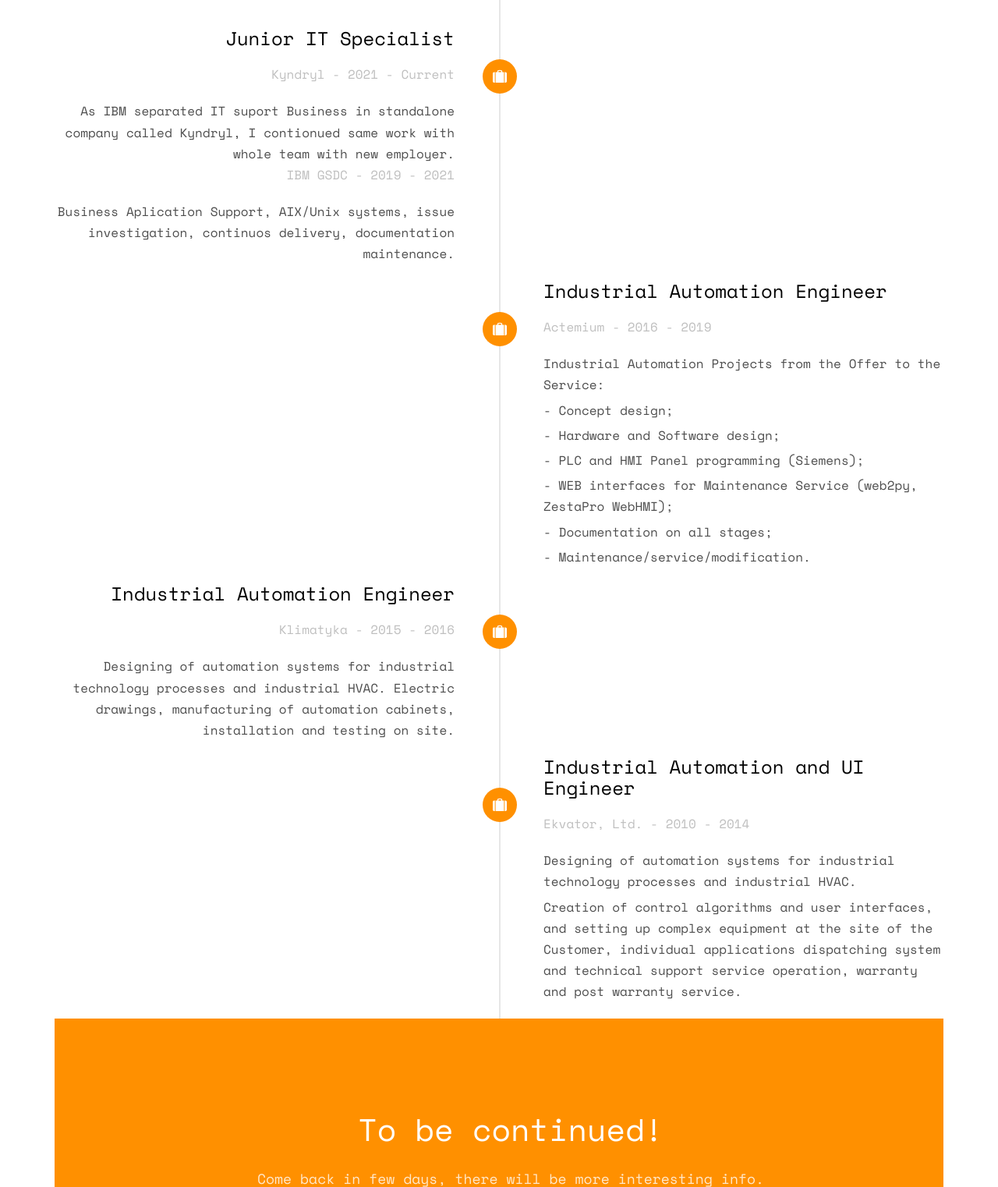
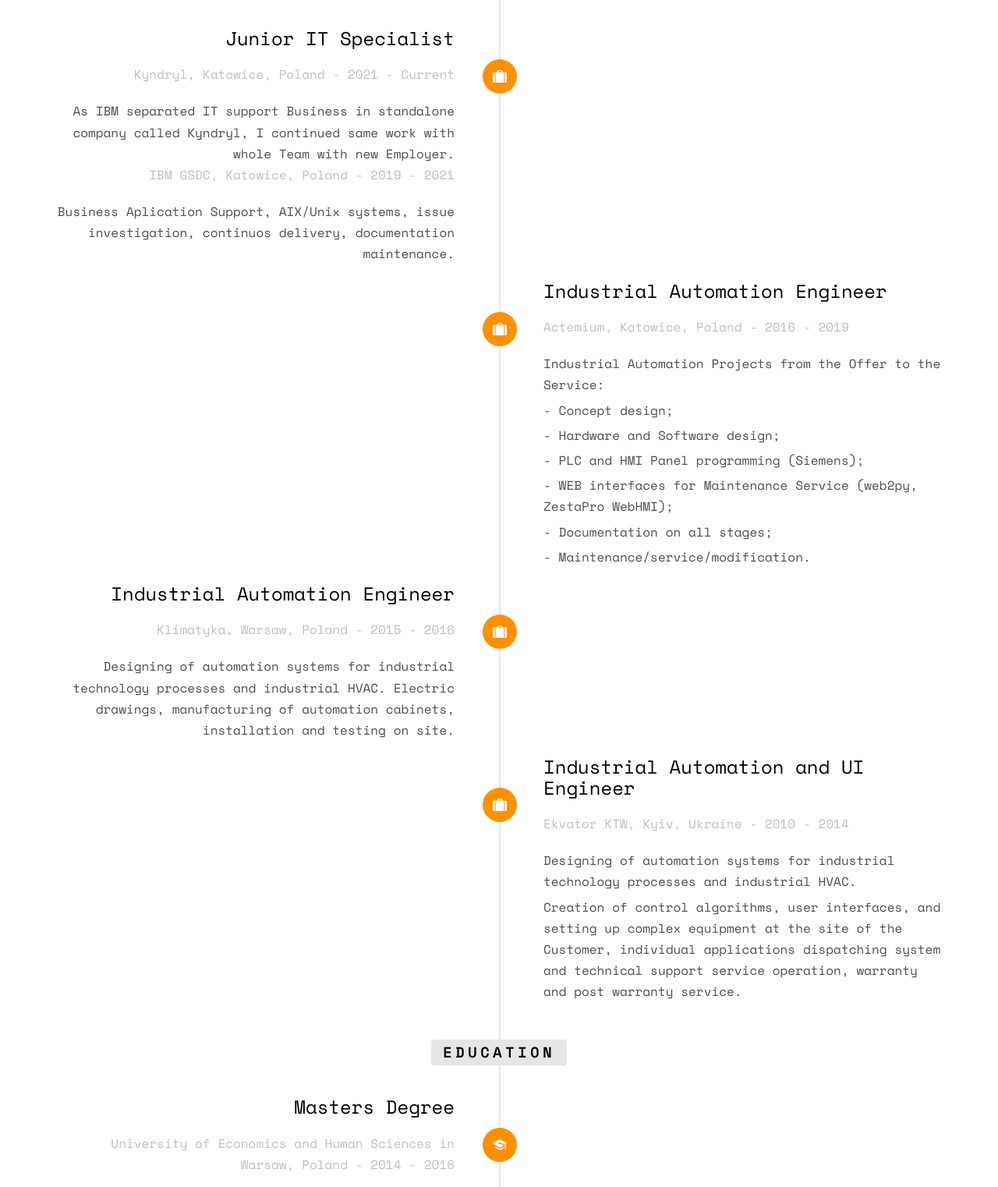
Before and after one commit to digitallizm/digitallizm.github.io, a plain HTML site: page index.html in a window 1280 px wide. Shown: the part 1720-3242 px from the top of the page at 78% size. Drawn offline with nearby package versions, Linux system fonts and the light colour scheme; some packages are replaced by stand-ins of ours; no server answers; files whose address does not match are found by name.

Commit message:
Education added and small corrections

```diff
--- a/index.html
+++ b/index.html
@@ -142,13 +142,13 @@
 							<div class="timeline-panel">
 								<div class="timeline-heading">
 									<h3 class="timeline-title">Junior IT Specialist</h3>
-									<span class="company">Kyndryl - 2021 - Current</span>
+									<span class="company">Kyndryl, Katowice, Poland - 2021 - Current</span>
 								</div>
 								<div class="timeline-body">
-									<p>As IBM separated IT suport Business in standalone company called Kyndryl, I contionued same work with whole team with new employer.</p>
+									<p>As IBM separated IT support Business in standalone company called Kyndryl, I continued same work with whole Team with new Employer.</p>
 								</div>
 								<div class="timeline-heading">
-									<span class="company">IBM GSDC - 2019 - 2021</span>
+									<span class="company">IBM GSDC, Katowice, Poland - 2019 - 2021</span>
 								</div>
 								<div class="timeline-body">
 									<p>Business Aplication Support, AIX/Unix systems, issue investigation, continuos delivery, documentation maintenance.</p>
@@ -160,7 +160,7 @@
 							<div class="timeline-panel">
 								<div class="timeline-heading">
 									<h3 class="timeline-title">Industrial Automation Engineer</h3>
-									<span class="company">Actemium - 2016 - 2019</span>
+									<span class="company">Actemium, Katowice, Poland - 2016 - 2019</span>
 								</div>
 								<div class="timeline-body">
 									<p>Industrial Automation Projects from the Offer to the Service:</p>
@@ -178,7 +178,7 @@
 							<div class="timeline-panel">
 								<div class="timeline-heading">
 									<h3 class="timeline-title">Industrial Automation Engineer</h3>
-									<span class="company">Klimatyka - 2015 - 2016</span>
+									<span class="company">Klimatyka, Warsaw, Poland - 2015 - 2016</span>
 								</div>
 								<div class="timeline-body">
 									<p>Designing of automation systems for industrial technology processes and industrial HVAC. Electric drawings, manufacturing of automation cabinets, installation and testing on site.</p>
@@ -190,44 +190,46 @@
 							<div class="timeline-panel">
 								<div class="timeline-heading">
 									<h3 class="timeline-title">Industrial Automation and UI Engineer</h3>
-									<span class="company">Ekvator, Ltd. - 2010 - 2014</span>
+									<span class="company">Ekvator KTW, Kyiv, Ukraine - 2010 - 2014</span>
 								</div>
 								<div class="timeline-body">
 									<p>Designing of automation systems for industrial technology processes and industrial HVAC.</p>
-									<p>Creation of control algorithms and user interfaces, and setting up complex equipment at the site of the Customer, individual applications dispatching system and technical support service operation, warranty and post warranty service.</p>
+									<p>Creation of control algorithms, user interfaces, and setting up complex equipment at the site of the Customer, individual applications dispatching system and technical support service operation, warranty and post warranty service.</p>
 								</div>
 							</div>
 						</li>
-<!--
+
 						<br>
 						<li class="timeline-heading text-center animate-box">
 							<div><h3>Education</h3></div>
+						</li>
+						<li class="animate-box timeline-unverted">
+							<div class="timeline-badge"><i class="icon-graduation-cap"></i></div>
+							<div class="timeline-panel">
+								<div class="timeline-heading">
+									<h3 class="timeline-title">Masters Degree</h3>
+									<span class="company">University of Economics and Human Sciences in Warsaw, Poland - 2014 - 2016</span>
+								</div>
+								<div class="timeline-body">
+									<p>International Logistics, Management. Diploma project: "Management System for Autonomous Vehicles in Modern City"</p>
+								</div>
+							</div>
 						</li>
 						<li class="timeline-inverted animate-box">
 							<div class="timeline-badge"><i class="icon-graduation-cap"></i></div>
 							<div class="timeline-panel">
 								<div class="timeline-heading">
-									<h3 class="timeline-title">Masters Degree</h3>
-									<span class="company">University Name - 2007 - 2009</span>
+									<h3 class="timeline-title">Engineers Degree</h3>
+									<span class="company">National Aviation University, Kyiv, Ukraine - 2006 - 2011</span>
 								</div>
 								<div class="timeline-body">
-									<p>Far far away, behind the word mountains, they live in Bookmarksgrove right at the coast of the Semantics, a large language ocean.</p>
+									<p>Engineers (Specialist) Degree in Energy Management. Engineering project: "Energy Efficiency in HVAC System with Recuperation"</p>
+									<p>Bachelors Degree in Electric Distribution Systems in Aviation Industry</p>
 								</div>
 							</div>
 						</li>
+<!--
 						<li class="animate-box timeline-unverted">
-							<div class="timeline-badge"><i class="icon-graduation-cap"></i></div>
-							<div class="timeline-panel">
-								<div class="timeline-heading">
-									<h3 class="timeline-title">Bachelors Degree</h3>
-									<span class="company">University Name - 2002 - 2006</span>
-								</div>
-								<div class="timeline-body">
-									<p>Far far away, behind the word mountains, far from the countries Vokalia and Consonantia, there live the blind texts.</p>
-								</div>
-							</div>
-						</li>
-						<li class="timeline-inverted animate-box">
 							<div class="timeline-badge"><i class="icon-graduation-cap"></i></div>
 							<div class="timeline-panel">
 								<div class="timeline-heading">
@@ -239,7 +241,7 @@
 								</div>
 							</div>
 						</li>
-						<li class="animate-box timeline-unverted">
+						<li class="timeline-inverted animate-box">
 							<div class="timeline-badge"><i class="icon-graduation-cap"></i></div>
 							<div class="timeline-panel">
 								<div class="timeline-heading">
@@ -256,7 +258,6 @@
 			</div>
 		</div>
 	</div>
-
 
 	<div id="fh5co-features" class="animate-box">
 		<div class="container">
```
